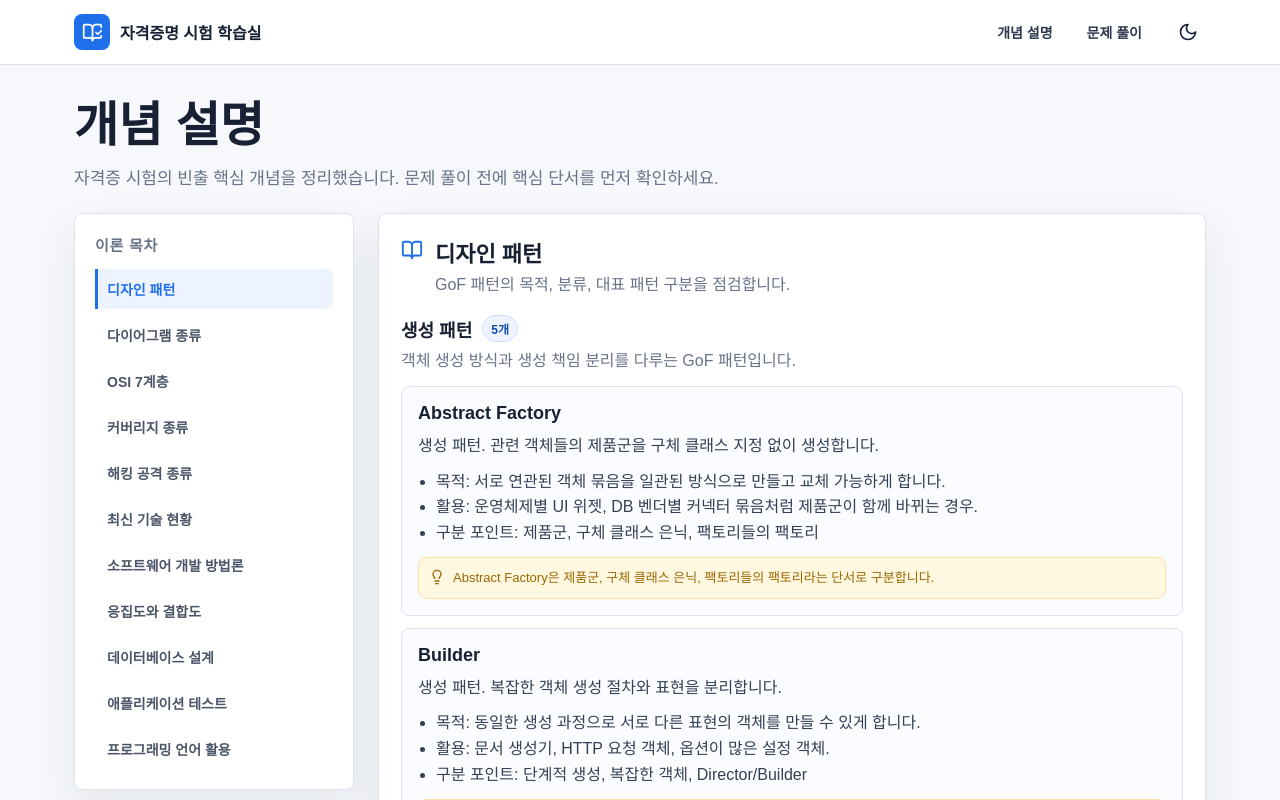
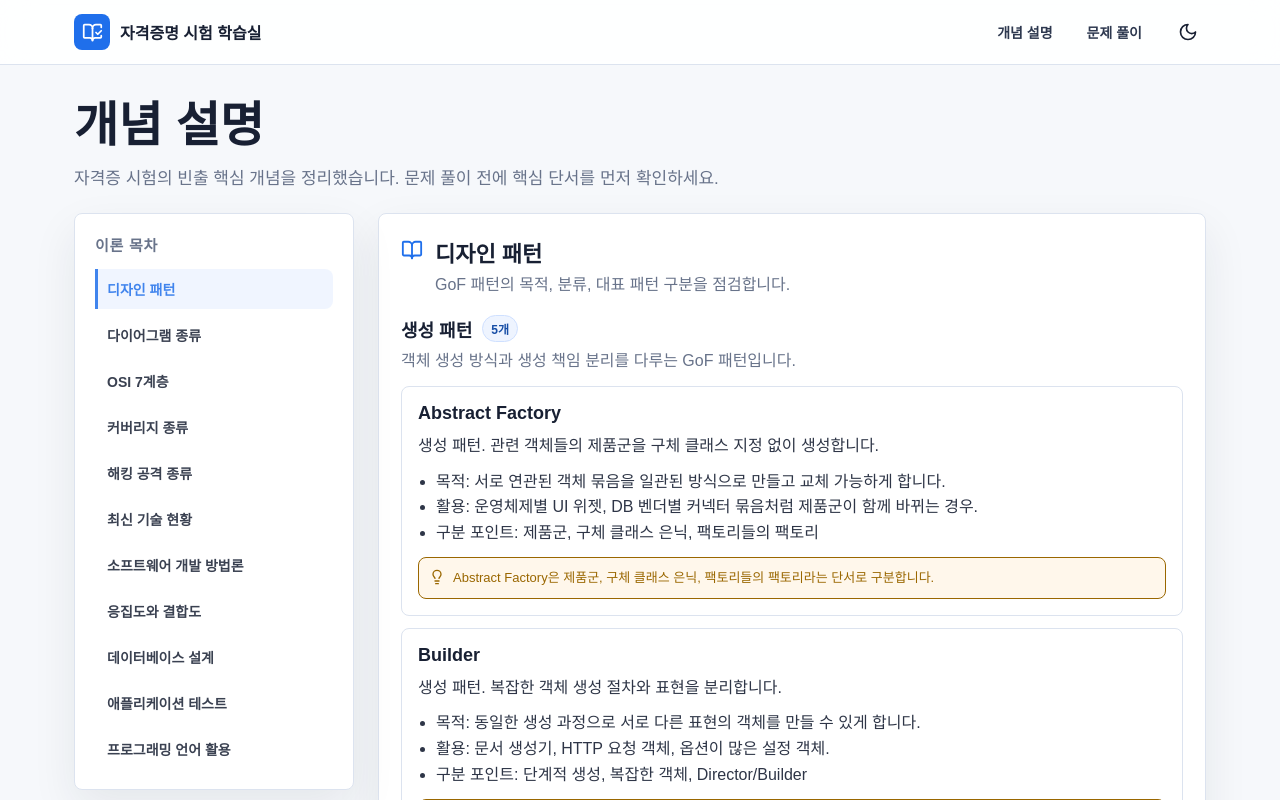
Before and after one commit to Imunury8/certification_practice, a Next.js app: page /exams/1/concepts in a window 1280 px wide. Shown: the top 800 px of the page. Built offline with nearby package versions, Linux system fonts and the light colour scheme.

Commit message:
feat: 개념 설명서(이론) 요소들에 다크 모드(CSS 테마 변수화) 완벽 적용

```diff
--- a/app/globals.css
+++ b/app/globals.css
@@ -270,7 +270,8 @@ button {
 
 .sidebar-link {
   border-radius: var(--radius);
-  color: #4a5568;
+  color: var(--text);
+  opacity: 0.85;
   display: block;
   font-size: 14px;
   font-weight: 600;
@@ -375,7 +376,7 @@ button {
 }
 
 .concept-card {
-  background: #fbfcff;
+  background: var(--panel);
   border: 1px solid var(--line);
   border-radius: var(--radius);
   padding: 16px;
@@ -388,7 +389,8 @@ button {
 
 .concept-card p,
 .concept-card li {
-  color: #344054;
+  color: var(--text);
+  opacity: 0.9;
   line-height: 1.6;
 }
 
@@ -403,8 +405,8 @@ button {
 
 .tip {
   align-items: flex-start;
-  background: #fff7df;
-  border: 1px solid #ffe1a3;
+  background: rgba(245, 158, 11, 0.08);
+  border: 1px solid var(--warning);
   border-radius: var(--radius);
   color: var(--warning);
   display: flex;
```
